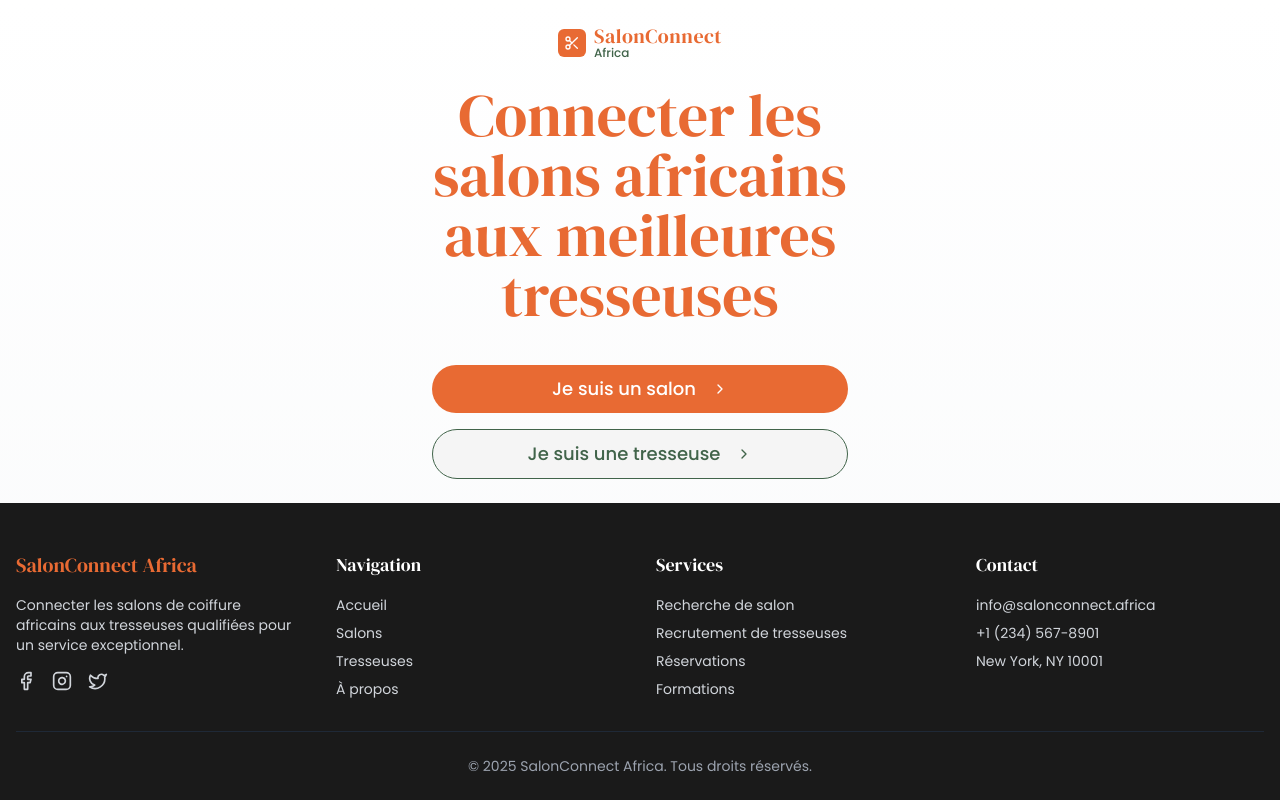
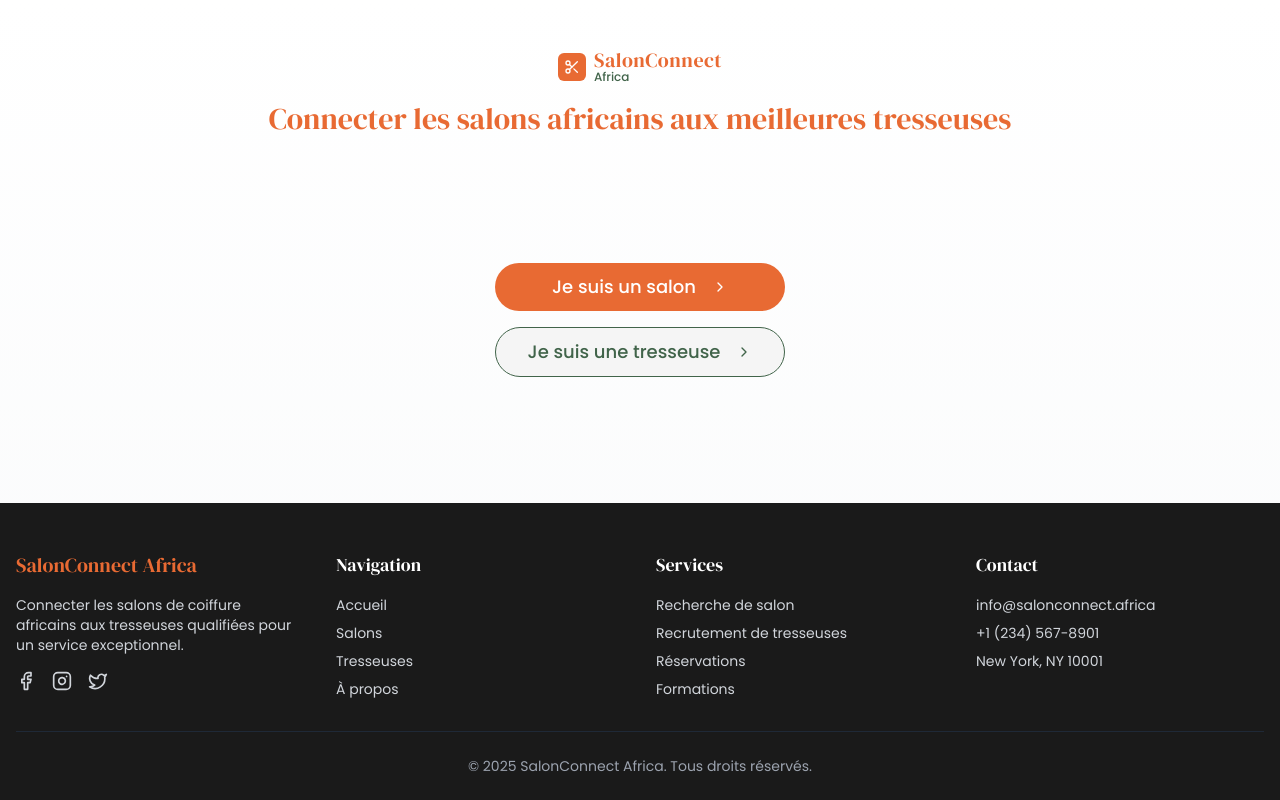
Before and after one commit to Lareference1/salon-connect-africa, a React (Vite) app: page / in a window 1280 px wide. Built offline with nearby package versions, Linux system fonts and the light colour scheme.

Commit message:
Fix: Adjust logo and text sizes
Reduce the size of the logo and the text "Connecting African salons with the best braiders" to match the size of the "I am salon" and "I am braider" buttons.

```diff
--- a/src/pages/Index.tsx
+++ b/src/pages/Index.tsx
@@ -41,14 +41,14 @@ const Index = () => {
   if (!user) {
     return (
       <div className="min-h-screen flex flex-col bg-gradient-to-b from-white to-gray-50 dark:from-salon-dark dark:to-gray-900">
-        <div className="flex justify-center pt-6">
+        <div className="flex flex-col items-center gap-4 pt-12">
           <Logo />
+          <h1 className="text-2xl md:text-3xl font-display text-salon-dark dark:text-white">
+            <span className="text-salon-primary">{t('heroTitle')}</span>
+          </h1>
         </div>
         <div className="flex-grow flex items-center justify-center">
           <div className="max-w-md mx-auto text-center px-4">
-            <h1 className="text-4xl md:text-6xl font-display mb-10 leading-tight text-salon-dark dark:text-white">
-              <span className="text-salon-primary">{t('heroTitle')}</span>
-            </h1>
             <div className="flex flex-col gap-4">
               <Button
                 className="bg-salon-primary hover:bg-salon-primary/90 text-white py-6 px-8 rounded-full text-lg"
```
